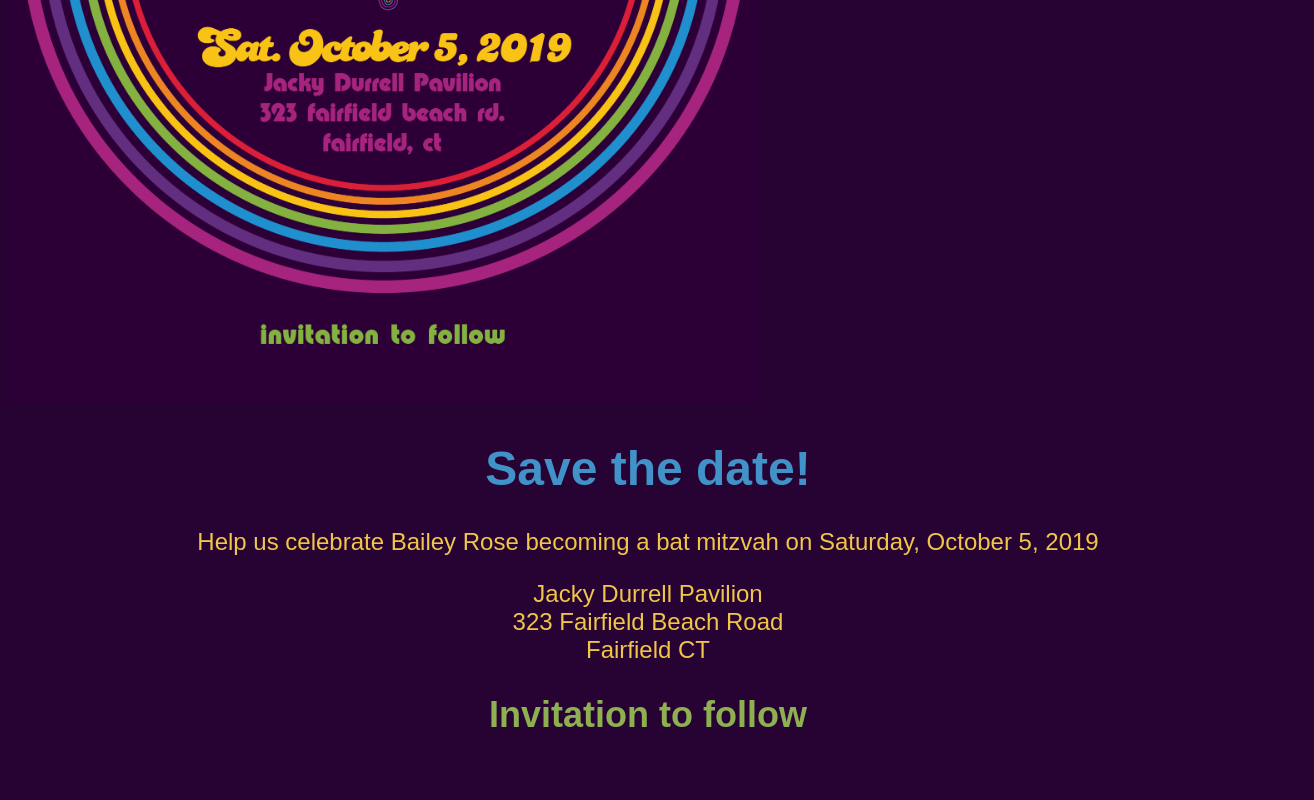
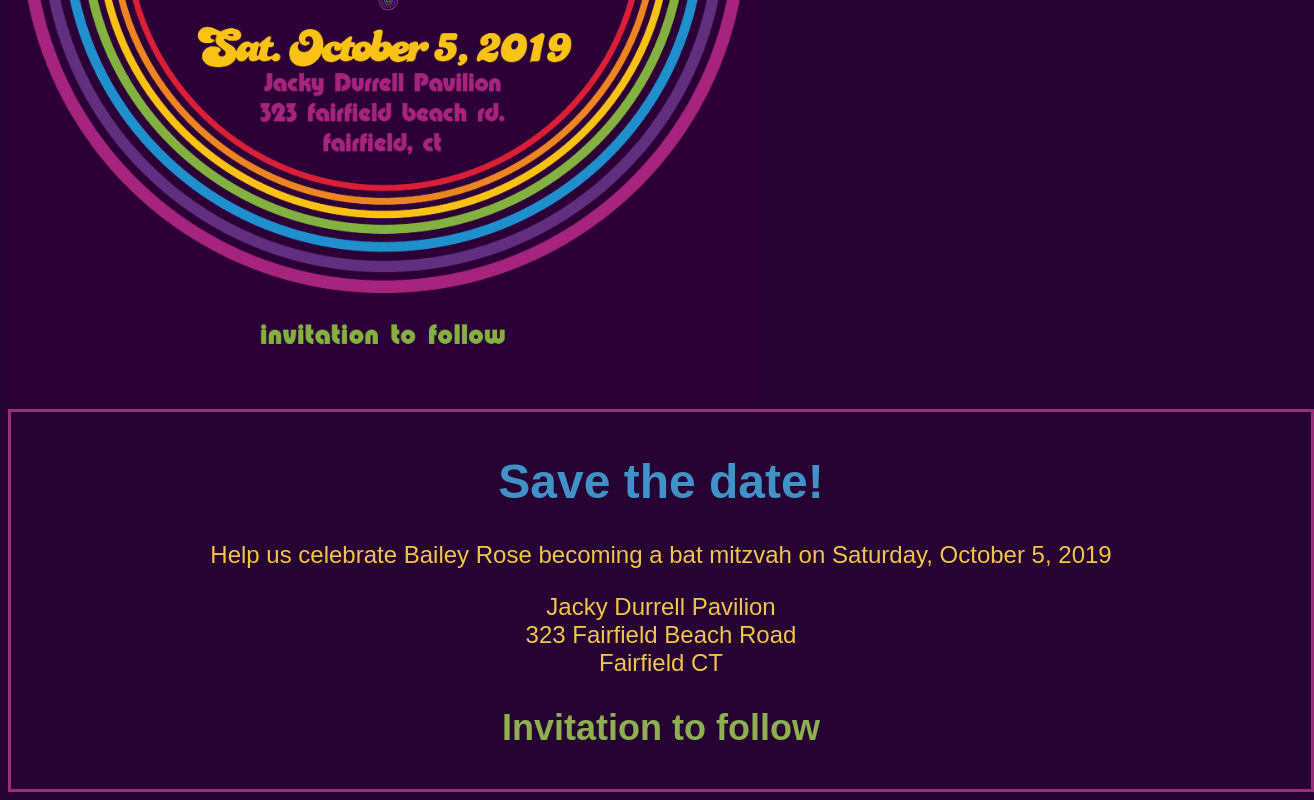
Before and after one commit to SSolomonCT/SSolomonCT.github.io, a plain HTML site: page savethedate.html in a window 1280 px wide. Shown: the part 614-1414 px from the top of the page, 1314 px wide, since content can reach past the window. Before the commit the page ends 1388 px from the top, so only its background shows below. Drawn offline with Linux system fonts and the light colour scheme.

Commit message:
Update savethedate.html

```diff
--- a/savethedate.html
+++ b/savethedate.html
@@ -11,7 +11,9 @@
     h2 {color: #8EB051}
     div {margin: auto;
         width: 100%;
-        text-align: center}
+        text-align: center;
+        border: 3px solid #992F7B;
+        padding: 10px}
   </style>
 </head>
   <body>
```
